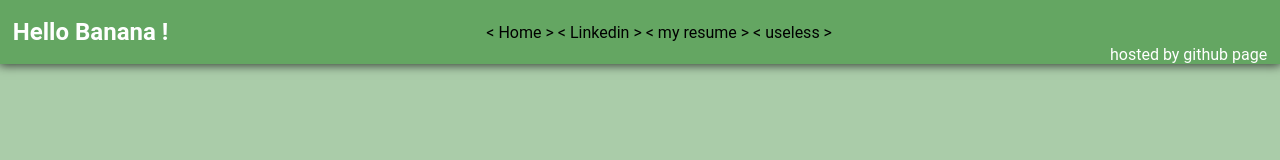
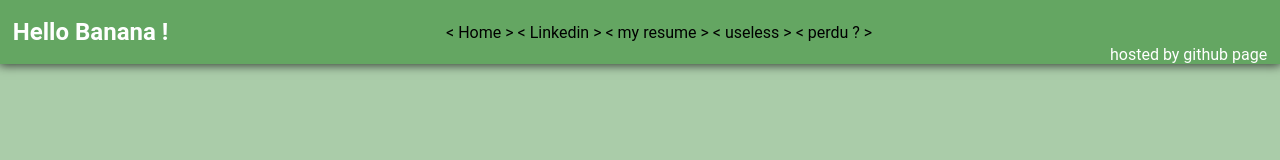
Before and after one commit to ThibautDepond-Git/ThibautDepond-Git.github.io, a plain HTML site: page useless.html in a window 1280 px wide. Drawn offline with Linux system fonts and the light colour scheme.

Commit message:
Update useless.html

```diff
--- a/useless.html
+++ b/useless.html
@@ -18,6 +18,7 @@
                     <li><a href="https://www.linkedin.com/in/thibaut-depond-165b7bbb/" target="blank">&#60 Linkedin &#62</a></li>
                     <li><a href="#" target="blank">&#60 my resume &#62</a></li>
                     <li><a href="useless.html">&#60 useless &#62</a></li>
+                    <li><a href="https://perdu.com/">&#60 perdu ? &#62</a></li>
                 </ul>
                 <p class="hosted">hosted by github page</p>
             </nav>
```
